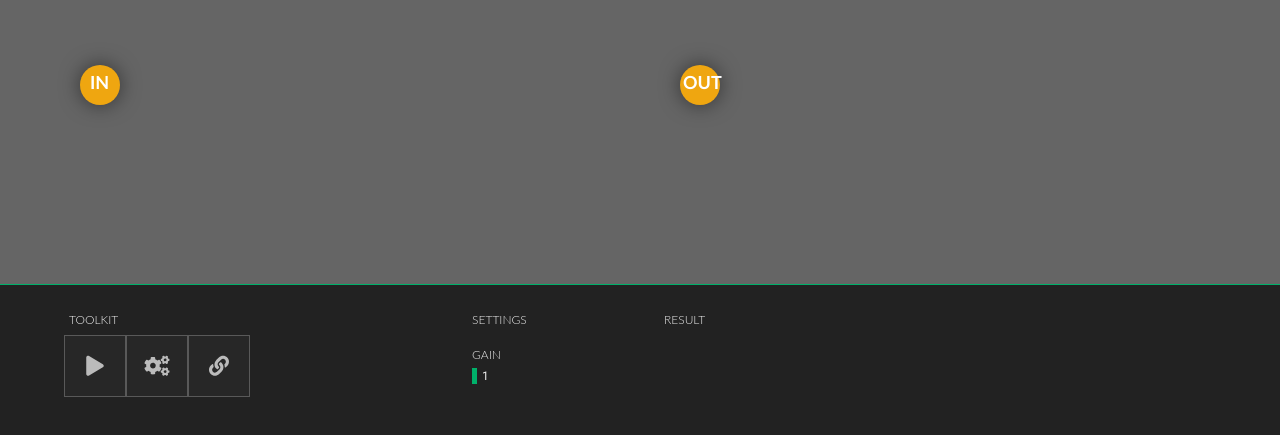
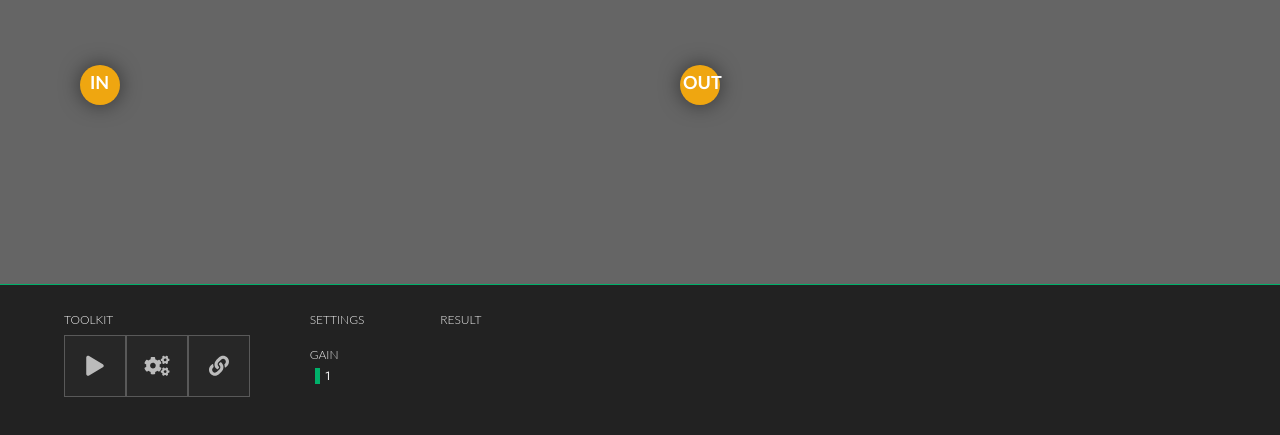
Before and after one commit to Abdelaziz25/Control-Spring-2022, an Angular app in the folder SignalFlowGraph/: page / in a window 1280 px wide. Shown: the part 315-750 px from the top of the page. Built offline with nearby package versions, Linux system fonts and the light colour scheme.

Commit message:
Append forward paths and cycle paths with its gain to the result

```diff
--- a/SignalFlowGraph/src/app/signal-flow-graph/signal-flow-graph.component.css
+++ b/SignalFlowGraph/src/app/signal-flow-graph/signal-flow-graph.component.css
@@ -1,6 +1,11 @@
 /* width */
 ::-webkit-scrollbar {
   width: 10px;
+  height: 10px;
+}
+
+::-webkit-scrollbar-corner {
+  background: rgba(136, 136, 136, 0);
 }
 
 /* Track */
@@ -79,25 +84,17 @@ a:hover {
 .control-box {
   position: relative;
   display: inline-block;
-  width: 33.66%;
+  width: 20%;
   margin-right: 1.33%;
   height: 120px;
 }
 
-.control-box.palette {
-  width: 36%;
-}
-
-.control-box.brush {
-  width: 15.33%;
-}
-
 .control-box.settings {
-  width: 15.33%;
+  width: 10%;
 }
 
 .control-box.result {
-  width: 44.33%;
+  width: 66%;
 }
 
 .control-header {
@@ -105,7 +102,7 @@ a:hover {
   position: relative;
   font-size: 12px;
   width: 100%;
-  margin: 5px 0 0 5px;
+  margin: 5px 0 0 0;
   color: #eeeeee;
   text-transform: uppercase;
   font-family: "Lato", sans-serif;
@@ -129,6 +126,15 @@ a:hover {
   top: 20px;
   overflow-y: scroll;
   overflow-x: hidden;
+}
+
+.control-inner3 {
+  position: absolute;
+  height: 150px;
+  width: 100%;
+  margin-top: 10px;
+  top: 20px;
+  overflow: scroll;
 }
 
 #paint {
--- a/SignalFlowGraph/src/app/signal-flow-graph/signal-flow-graph.component.html
+++ b/SignalFlowGraph/src/app/signal-flow-graph/signal-flow-graph.component.html
@@ -32,7 +32,7 @@
     <div class="control-box result">
       <div class="control-header">Result</div>
       <div class="result">
-        <div class="control-inner2">
+        <div class="control-inner3">
           <div class="control-header" style="margin-top:10px!important">{{result}}</div>
         </div>
       </div>
--- a/SignalFlowGraph/src/app/signal-flow-graph/signal-flow-graph.component.ts
+++ b/SignalFlowGraph/src/app/signal-flow-graph/signal-flow-graph.component.ts
@@ -17,7 +17,7 @@ import {ForwardPath} from './Operations/ForwardPath';
 import {CyclePath} from './Operations/CyclePath';
 import {LoopsNonTouching} from "./Operations/LoopsNonTouching";
 import {FinalExpression} from "./Operations/FinalExpression";
-import { PathsNonTouching } from './Operations/PathsNonTouching';
+import {PathsNonTouching} from './Operations/PathsNonTouching';
 
 
 @Component({
@@ -298,67 +298,52 @@ export class SignalFlowGraphComponent implements OnInit {
       });
       this.result += "\n";
     });
-    let nontouching = new LoopsNonTouching(cyclePaths);
+    let nonTouching = new LoopsNonTouching(cyclePaths);
     let t = 2;
-    let j2=0;
+    let j2 = 0;
     this.result += "Touching Loops :\n";
     while (true) {
-      let array3 = nontouching.getNonTouching(t);
-      if (array3.length == 0)
-      {
-        this.result += "\tNo touching "+t+" Loops\n";
-        console.log(array3);
+      let array3 = nonTouching.getNonTouching(t);
+      if (array3.length == 0) {
+        this.result += "\tNo touching " + t + " Loops\n";
         break;
-      }
-     else
-     {
-      this.result += "\tTouching "+t+" Loops\n";
-      for(let y=0;y<array3.length;y++)
-      {
-        for(j2=0;j2<array3[y].length;j2++)
-        {
+      } else {
+        this.result += "\tTouching " + t + " Loops\n";
+        for (let y = 0; y < array3.length; y++) {
+          for (j2 = 0; j2 < array3[y].length; j2++) {
 
-          if(j2!=array3[y].length-1)
-          {
-            this.result+="\tL"+array3[y][j2]+",";
-          }
-          else
-          {
-            this.result+="\tL"+array3[y][j2]+"\n";
+            if (j2 != array3[y].length - 1) {
+              this.result += "\tL" + array3[y][j2] + ",";
+            } else {
+              this.result += "\tL" + array3[y][j2] + "\n";
+            }
           }
         }
       }
-      console.log(array3);
-     }
       t++;
     }
     let expression = new FinalExpression(forwardPaths, forwardPathsGain, cyclePaths, cyclePathsGain);
-    let pathsnontouching = new PathsNonTouching(forwardPaths,cyclePaths);
+    let pathsNonTouching = new PathsNonTouching(forwardPaths, cyclePaths);
     let array: number[][];
-    array=pathsnontouching.getNonTouching();
+    array = pathsNonTouching.getNonTouching();
     this.result += "\u0394 :\n";
-    this.result+=expression.denominator +"\n";
+    this.result += expression.denominator + "\n";
     console.log(array);
-    let j:number;
-    for(let i=0;i<array.length;i++)
-    {
-          if(array[i].length==0)
-          {
-            j=i+1;
-            this.result += "\u0394 "+ j+":\n";
-            this.result+= 1+"\n";
-          }else
-          {
-            j=i+1;
-            this.result += "\u0394 "+ j+":\n";
-            this.result+=array[i]+"\n";
-          }
+    let j: number;
+    for (let i = 0; i < array.length; i++) {
+      if (array[i].length == 0) {
+        j = i + 1;
+        this.result += "\u0394 " + j + ":\n";
+        this.result += 1 + "\n";
+      } else {
+        j = i + 1;
+        this.result += "\u0394 " + j + ":\n";
+        this.result += array[i] + "\n";
+      }
     }
-    console.log(expression.denominator);
     this.result += "Overall Transfer Function :\n";
-      this.result += "("+ expression.numerator+")";
-     this.result+= "/"+expression.denominator;
-    console.log(expression.numerator);
+    this.result += "(" + expression.numerator + ")";
+    this.result += "/" + expression.denominator;
   }
 
   calc() {
```
